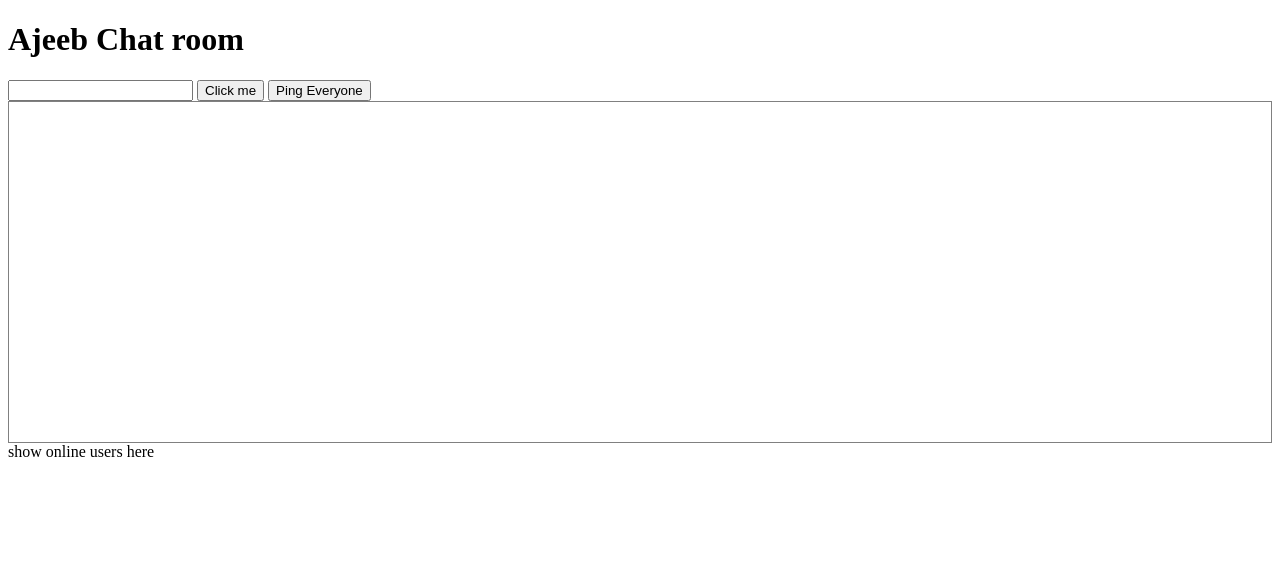
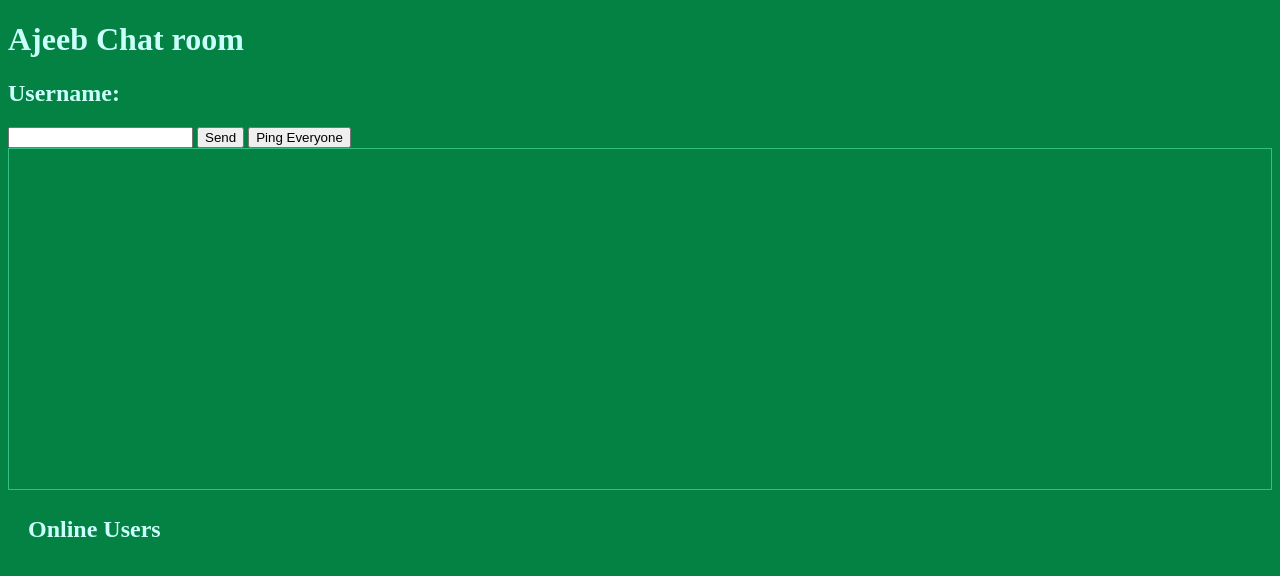
Before and after one commit to aliabidzaidi/ajeeb-chat-room, a Flask app: page / in a window 1280 px wide. Shown: the top 576 px of the page. Run offline with Flask 2, Linux system fonts and the light colour scheme; some libraries are stand-ins or nearby versions.

Commit message:
Adding user avatar div + Message sending

```diff
--- a/app.py
+++ b/app.py
@@ -44,16 +44,21 @@ def disconnect():
     clients.remove(request.sid)
     userName = getClientName(request.sid)
     removeClient(request.sid)
+    update_clients()
     now = datetime.datetime.now()
     nowString = now.strftime('%Y-%m-%d %I:%M:%S %p')
     # print(nowString)
     emit('i-room', {'message': '%s has left the chat' % userName,  'userName': userName, 'currentTime': nowString}, broadcast=True)
 
+def update_clients():
+    activeClients = [c['userName'] for c in clientDict]
+    emit('clients', {'clients': activeClients}, broadcast=True)
 
 @socketio.on('room')
 def room_connect(d):
     print(d)
     addClientName(request.sid, d["userName"])
+    update_clients()
     emit('i-room', {'message': d["message"],  'userName': d["userName"], 'currentTime': d["currentTime"]}, broadcast=True)
 
 
@@ -76,6 +81,6 @@ def getClientName(clientSid):
     return 'unknown'
 
 if __name__ == '__main__':
-    print('app running on http://localhost:5000/')
+    print('app running on http://localhost:5100/')
     # socketio.run(app, debug=True)
-    socketio.run(app, debug=True)
+    socketio.run(app, host='0.0.0.0', debug=True, port=5100)
--- a/static/script.js
+++ b/static/script.js
@@ -1,45 +1,82 @@
-var socket = io();
+// var userName = prompt('Enter your username', 'abidzaidi')
+// console.log(userName)
+
+var socket = io((host = "localhost:5100"));
 var clientId;
 var myName = chance.word({ length: 5 });
 var lastName = chance.word({ length: 7 });
 
-myName = myName[0].toUpperCase() + myName.slice(1, myName.length)
-lastName = lastName[0].toUpperCase() + lastName.slice(1, lastName.length)
+myName = myName[0].toUpperCase() + myName.slice(1, myName.length);
+lastName = lastName[0].toUpperCase() + lastName.slice(1, lastName.length);
 
-console.log('Your random name is : ', myName, lastName);
+console.log("Your random name is : ", myName, lastName);
 
-const messagesDiv = document.getElementById('messages');
-const pingButton = document.getElementById('ping-btn');
-const messageButton = document.getElementById('msg-btn');
-const messageTextBox = document.getElementById('msg-txtbox');
+const messagesDiv = document.getElementById("messages");
+const pingButton = document.getElementById("ping-btn");
+const messageButton = document.getElementById("msg-btn");
+const messageTextBox = document.getElementById("msg-txtbox");
 
-nameTag = document.createElement('h2')
-nameTag.innerText =`${myName} ${lastName}`;
-document.querySelector('.profile').appendChild(nameTag);
+nameTag = document.createElement("h2");
+nameTag.innerText = `Username: ${myName} ${lastName}`;
+document.querySelector(".profile").appendChild(nameTag);
 
-socket.on('connect', function (d) {
-    console.log(d);
-    currentTime = moment().format('YYYY-MM-DD hh:mm a')
-    socket.emit('room', { message: `${myName} has joined the room`, userName: myName, currentTime: currentTime });
+socket.on("connect", function (d) {
+  currentTime = moment().format("YYYY-MM-DD hh:mm a");
+  socket.emit("room", {
+    message: `${myName} has joined the room`,
+    userName: myName,
+    currentTime: currentTime,
+  });
 });
 
-socket.on('i-room', function (data) {
-    console.log(data);
-    currentTime = moment(data.currentTime).format('hh:mm:ss a');
+socket.on("i-room", function (data) {
+  console.log(data);
+  currentTime = moment(data.currentTime).format("hh:mm:ss a");
 
-    msgP = document.createElement('p');
-    msgP.innerText = `[${data.userName} ${currentTime}] : ${data.message}`;
-    messagesDiv.insertBefore(msgP, messagesDiv.childNodes[0]);
-    messagesDiv.scrollTop = 0;
+  msgP = document.createElement("p");
+  msgP.innerText = `[${data.userName} ${currentTime}] : ${data.message}`;
+  messagesDiv.insertBefore(msgP, messagesDiv.childNodes[0]);
+  messagesDiv.scrollTop = 0;
 });
 
+pingButton.addEventListener("click", function () {
+  currentTime = moment().format("YYYY-MM-DD hh:mm:ss a");
+  socket.emit("room", {
+    message: "Pinging everyone",
+    clientId: clientId,
+    userName: myName,
+    currentTime: currentTime,
+  });
+  console.log("btn clicked");
+});
 
+messageButton.addEventListener("click", function () {
+  currentTime = moment().format("YYYY-MM-DD hh:mm:ss a");
+  var msg = messageTextBox.value;
 
-pingButton.addEventListener("click", function () {
-    currentTime = moment().format('YYYY-MM-DD hh:mm:ss a')
-    socket.emit('room', { message: 'Pinging everyone', clientId: clientId, userName: myName, currentTime: currentTime });
-    console.log('btn clicked');
-})
+  if (msg.length > 0) {
+    console.log("messageButton clicked =>", msg);
+    socket.emit("room", {
+      message: msg,
+      clientId: clientId,
+      userName: myName,
+      currentTime: currentTime,
+    });
+    messageTextBox.value = "";
+  } else {
+    console.log("messageButton clicked", " *but message is empty*");
+  }
+});
+
+socket.on("clients", function (data) {
+  console.log("clients returned =>", data);
+  document.getElementById("online-users").innerHTML = "";
+  data.clients.forEach((d) => {
+    document.getElementById(
+      "online-users"
+    ).innerHTML += `<div class="avatar"> ${d} </div>`;
+  });
+});
 
 // messageButton.addEventListener("click", function(){
 //     currentTime = moment().format('YYYY-MM-DD hh:mm:ss a')
--- /dev/null
+++ b/static/styles.css
@@ -0,0 +1,46 @@
+/* foggiest jungle green #048243
+        recluse greenish teal #32BF84
+        merging light light blue #CAFFFB */
+:root {
+  --jungle-green: #048243;
+  --greenish-teal: #32bf84;
+  --merging-blue: #cafffb;
+}
+
+body {
+  background-color: var(--jungle-green);
+  color: var(--merging-blue);
+}
+
+#messages {
+  overflow: auto;
+  height: 300px;
+  border: 1px solid var(--greenish-teal);
+  padding: 20px;
+}
+
+.avatar-heading {
+  float: left;
+  margin: 20px;
+  height: 40px;
+  display: flex;
+  align-items: center;
+}
+
+.avatar-parent {
+  display: flex;
+  flex-direction: row;
+  flex-wrap: nowrap;
+  justify-content: flex-start;
+}
+
+.avatar {
+  display: flex;
+  align-items: center;
+  margin: 7px;
+  padding: 12px;
+  height: 40px;
+  width: 40px;
+  border-radius: 50%;
+  border: 2px solid var(--greenish-teal);
+}
--- a/templates/index.html
+++ b/templates/index.html
@@ -5,15 +5,7 @@
     <meta charset="UTF-8">
     <meta name="viewport" content="width=device-width, initial-scale=1.0">
     <title>Flask sockets</title>
-    <style>
-        #messages {
-            overflow: auto;
-            height: 300px;
-            border: 1px solid grey;
-            padding: 20px;
-        }
-
-    </style>
+    <link rel="stylesheet" href="{{ url_for('static', filename="styles.css")}}">
 </head>
 
 <body>
@@ -21,10 +13,13 @@
 
     <div class="profile"></div>
     <input type="text" name="msg" id="msg-txtbox">
-    <button id="msg-btn">Click me</button>
+    <button id="msg-btn">Send</button>
     <button id="ping-btn">Ping Everyone</button>
     <div id="messages" style="height: 300px;"></div>
-    <div id="online-users">show online users here </div>
+    <div>
+        <h2 class="avatar-heading">Online Users</h2>
+        <div id="online-users" class="avatar-parent"></div>
+    </div>
 
 </body>
 
```
